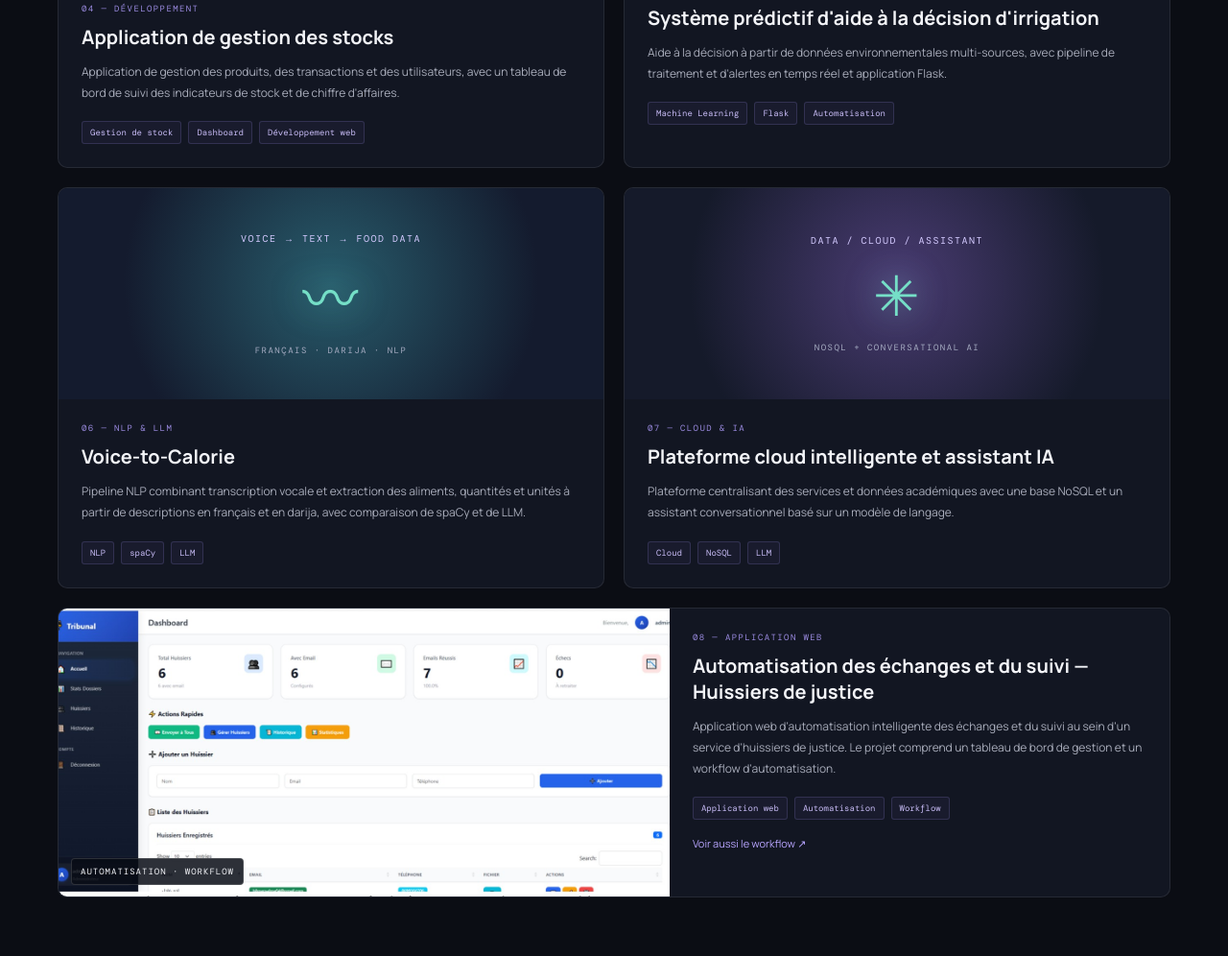
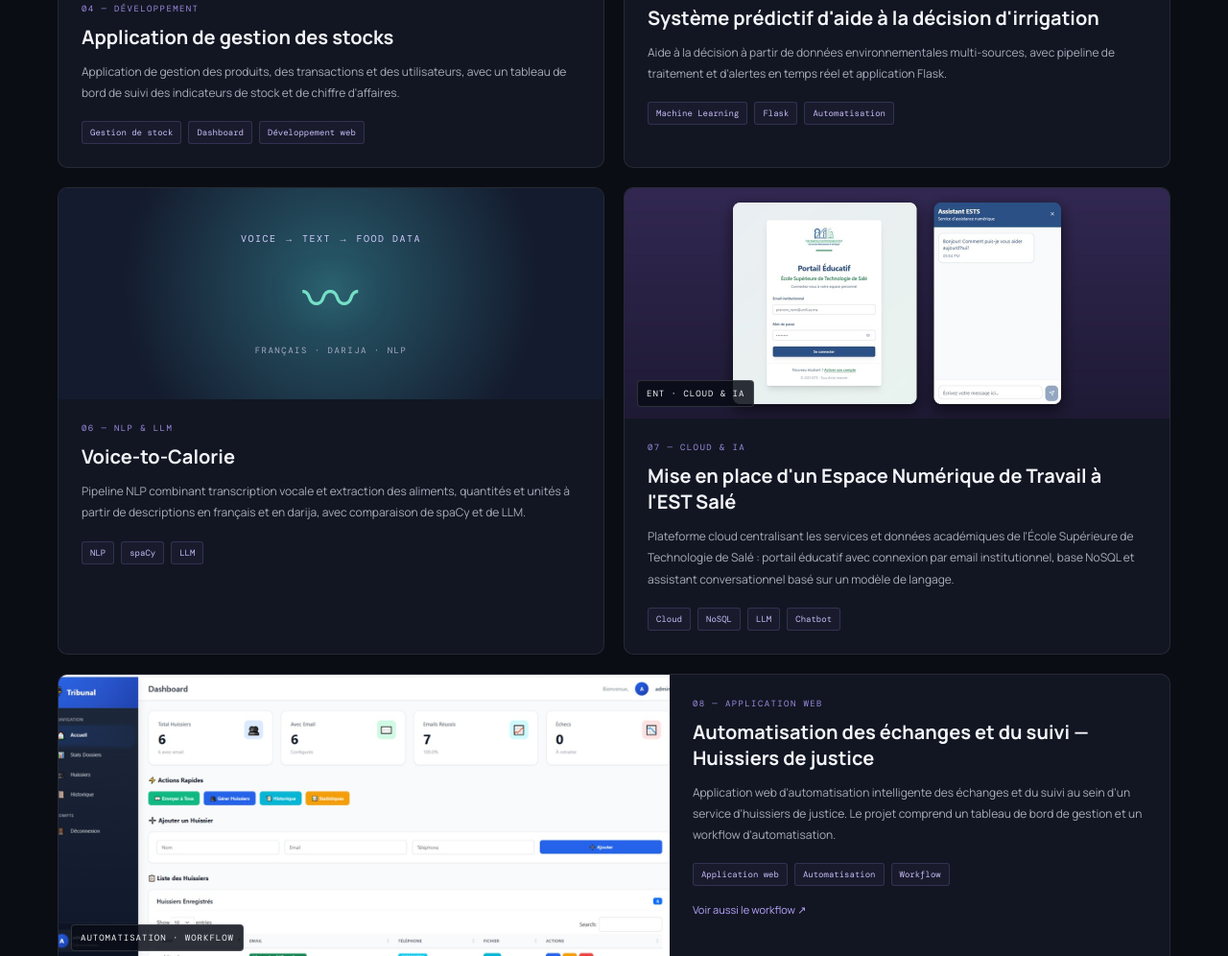
Before and after one commit to salmabak-123/portfolio, a plain HTML site: page index.html in a window 1280 px wide. Shown: the part 4106-5102 px from the top of the page at 96% size. Drawn offline with nearby package versions, Linux system fonts and the light colour scheme.

Commit message:
Replace cloud card with ENT EST Salé project
Co-Authored-By: Claude Sonnet 5.5 <noreply@anthropic.com>
Claude-Session: https://claude.ai/code/session_01PJMb1LbGf6yH1rkUmMdbpN

```diff
--- a/index.html
+++ b/index.html
@@ -57,7 +57,7 @@
 <article class="project-card"><a class="project-image" href="assets/gestion-stocks.jpg" target="_blank" rel="noopener"><img loading="lazy" src="assets/gestion-stocks.jpg" alt="Dashboard de l'application de gestion des stocks"><span class="image-label">APPLICATION WEB</span></a><div class="project-body"><div class="project-kicker">04 — DÉVELOPPEMENT</div><h3>Application de gestion des stocks</h3><p>Application de gestion des produits, des transactions et des utilisateurs, avec un tableau de bord de suivi des indicateurs de stock et de chiffre d'affaires.</p><div class="tags"><i>Gestion de stock</i><i>Dashboard</i><i>Développement web</i></div></div></article>
 <article class="project-card"><div class="abstract-art art-irrigation"><span>SMART IRRIGATION / ML</span><b>◉</b><small>DATA → MODEL → ALERT</small></div><div class="project-body"><div class="project-kicker">05 — MACHINE LEARNING</div><h3>Système prédictif d'aide à la décision d'irrigation</h3><p>Aide à la décision à partir de données environnementales multi-sources, avec pipeline de traitement et d'alertes en temps réel et application Flask.</p><div class="tags"><i>Machine Learning</i><i>Flask</i><i>Automatisation</i></div></div></article>
 <article class="project-card"><div class="abstract-art art-voice"><span>VOICE → TEXT → FOOD DATA</span><b>〰</b><small>FRANÇAIS · DARIJA · NLP</small></div><div class="project-body"><div class="project-kicker">06 — NLP & LLM</div><h3>Voice-to-Calorie</h3><p>Pipeline NLP combinant transcription vocale et extraction des aliments, quantités et unités à partir de descriptions en français et en darija, avec comparaison de spaCy et de LLM.</p><div class="tags"><i>NLP</i><i>spaCy</i><i>LLM</i></div></div></article>
-<article class="project-card"><div class="abstract-art art-cloud"><span>DATA / CLOUD / ASSISTANT</span><b>✳</b><small>NOSQL + CONVERSATIONAL AI</small></div><div class="project-body"><div class="project-kicker">07 — CLOUD & IA</div><h3>Plateforme cloud intelligente et assistant IA</h3><p>Plateforme centralisant des services et données académiques avec une base NoSQL et un assistant conversationnel basé sur un modèle de langage.</p><div class="tags"><i>Cloud</i><i>NoSQL</i><i>LLM</i></div></div></article>
+<article class="project-card"><a class="project-image" href="assets/ent-est-sale.jpg" target="_blank" rel="noopener"><img loading="lazy" src="assets/ent-est-sale.jpg" alt="Portail éducatif de l'EST Salé : page de connexion et assistant conversationnel"><span class="image-label">ENT · CLOUD &amp; IA</span></a><div class="project-body"><div class="project-kicker">07 — CLOUD &amp; IA</div><h3>Mise en place d'un Espace Numérique de Travail à l'EST Salé</h3><p>Plateforme cloud centralisant les services et données académiques de l'École Supérieure de Technologie de Salé : portail éducatif avec connexion par email institutionnel, base NoSQL et assistant conversationnel basé sur un modèle de langage.</p><div class="tags"><i>Cloud</i><i>NoSQL</i><i>LLM</i><i>Chatbot</i></div></div></article>
 <article class="project-card project-wide"><a class="project-image" href="assets/application-huissiers-dashboard.jpg" target="_blank" rel="noopener"><img loading="lazy" src="assets/application-huissiers-dashboard.jpg" alt="Dashboard de suivi de dossiers pour le service des huissiers"><span class="image-label">AUTOMATISATION · WORKFLOW</span></a><div class="project-body"><div class="project-kicker">08 — APPLICATION WEB</div><h3>Automatisation des échanges et du suivi — Huissiers de justice</h3><p>Application web d'automatisation intelligente des échanges et du suivi au sein d'un service d'huissiers de justice. Le projet comprend un tableau de bord de gestion et un workflow d'automatisation.</p><div class="tags"><i>Application web</i><i>Automatisation</i><i>Workflow</i></div><a class="text-link" href="assets/automatisation-huissiers-workflow.jpg" target="_blank" rel="noopener">Voir aussi le workflow ↗</a></div></article>
 </div></section>
 <section class="section section-dark" id="experience"><div class="container"><div class="section-head"><p class="eyebrow">04 / EXPÉRIENCES</p><h2>Apprendre en faisant.<br><span class="muted">Contribuer sur le terrain.</span></h2></div>
```
Also changed, not shown: assets/ent-est-sale.jpg (added).
